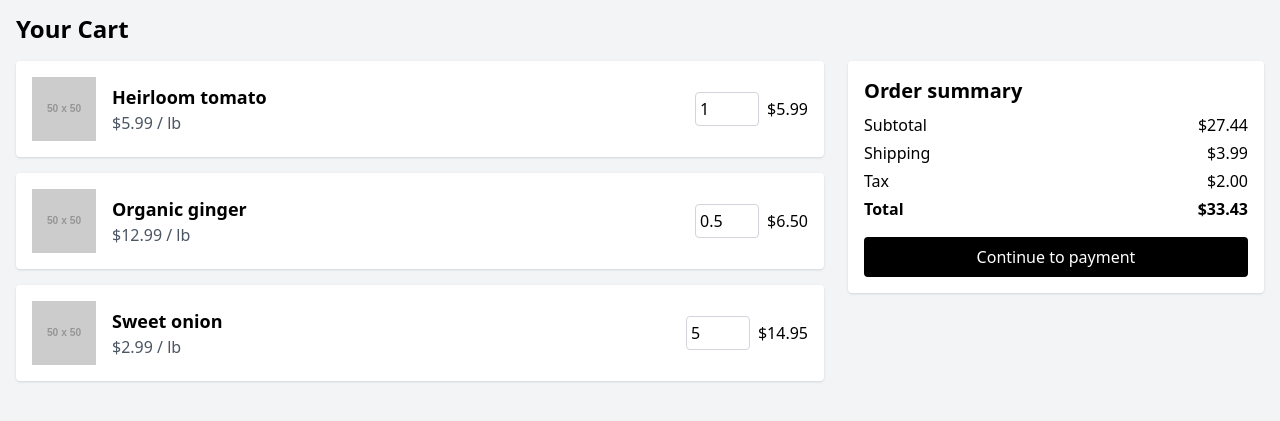
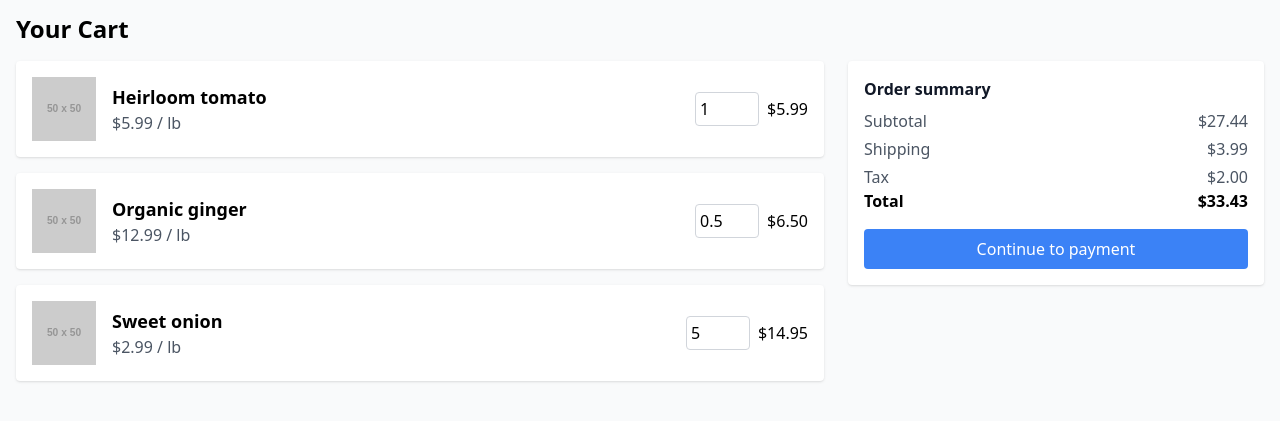
Before and after one commit to Yaar-Beli/CMart, a website: page FrontEnd/src/HTML/Cart.html in a window 1280 px wide. Shown: the part 83-504 px from the top of the page. Drawn offline with nearby package versions, Linux system fonts and the light colour scheme; placeholder pictures from the web are drawn by us.

Commit message:
place order button changed to blue

```diff
--- a/FrontEnd/src/HTML/Cart.html
+++ b/FrontEnd/src/HTML/Cart.html
@@ -10,11 +10,11 @@
   <script src="https://cdn.tailwindcss.com"></script>
 </head>
 
-<body class="bg-gray-100">
+<body class="bg-gray-50">
 
   <div id="navbar"></div>
 
-  <main class="flex flex-row space-x-6 p-4 bg-gray-100 mt-20">
+  <main class="flex flex-row space-x-6 p-4 bg-gray-50 mt-20">
     <div class="flex-1 space-y-4">
       <h2 class="text-2xl font-bold mb-4">Your Cart</h2>
       <div class="bg-white p-4 rounded shadow flex justify-between items-center">
@@ -61,7 +61,8 @@
     </div>
 
     <div class="w-1/3 h-1/3 bg-white p-4 rounded shadow mt-12">
-      <h2 class="text-xl font-bold mb-2">Order summary</h2>
+      <h2 class="text-x font-bold text-gray-900 mb-2">Order summary</h2>
+      <div class="text-gray-600">
         <div class="space-y-1">
           <div class="flex justify-between">
             <span>Subtotal</span>
@@ -75,13 +76,14 @@
             <span>Tax</span>
             <span>$2.00</span>
           </div>
-        <div class="flex justify-between font-bold">
+        </div>
+        <div class="flex justify-between text-black font-bold">
           <span>Total</span>
           <span>$33.43</span>
         </div>
       </div>
       <a href="../HTML/Address.html">
-      <button class="w-full hover:bg-gray-600 bg-black text-white py-2 mt-4 rounded">Continue to payment</button>
+        <button class="w-full hover:bg-blue-700 bg-blue-500 text-white py-2 mt-4 rounded">Continue to payment</button>
       </a>
     </div>
   </main>
```
Lines whose indentation alone changed are shown as unchanged.
